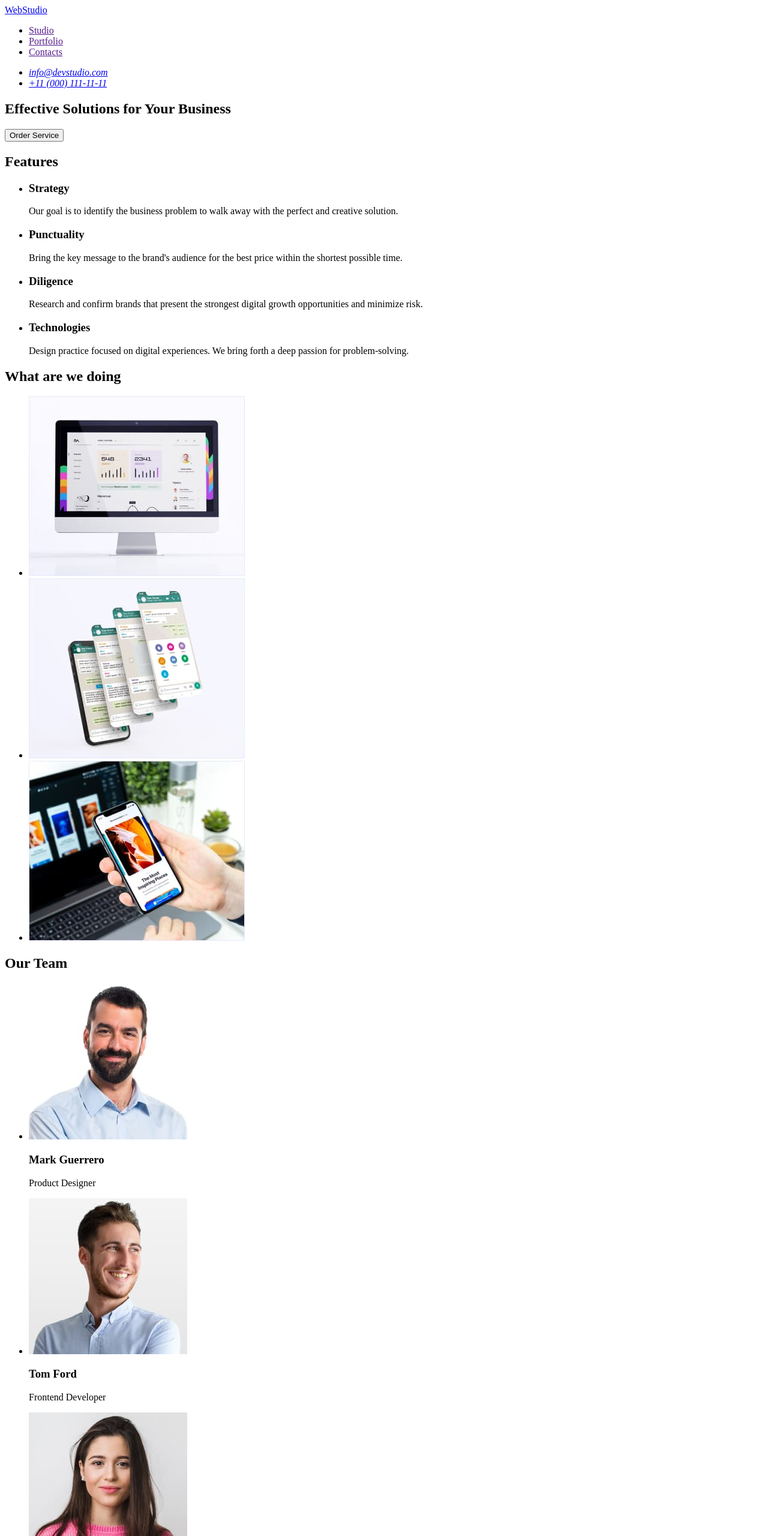
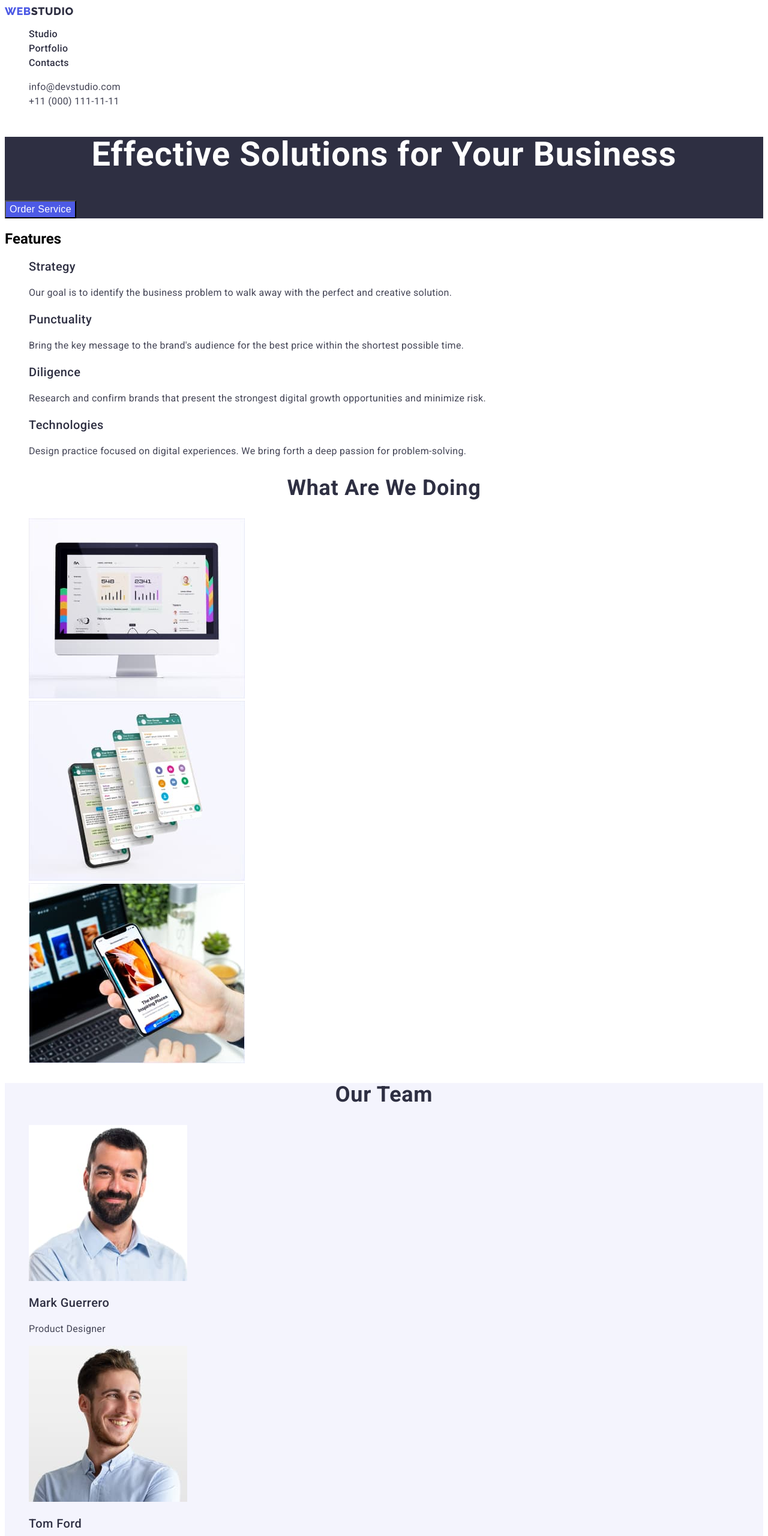
Before and after one commit to annanovytska/goit-markup-hw-02, a plain HTML site: page index.html in a window 1280 px wide. Shown: the top 2560 px of the page at 60% size. Drawn offline with Linux system fonts and the light colour scheme.

Commit message:
add css and portfolio.html

```diff
--- /dev/null
+++ b/css/styles.css
@@ -0,0 +1,229 @@
+:root {
+  --navyblue-color-titles: #2e2f42;
+  --slate-color-text: #434455;
+  --white-color: #ffffff;
+  --primary-accent-color: #4d5ae5;
+  --secundary-accent-color: #f4f4fd;
+}
+
+body {
+  font-family: "Roboto", sans-serif;
+}
+
+/* UTILITIES */
+
+.list {
+  list-style: none;
+}
+
+/* HEADER */
+
+.header {
+}
+.header-nav {
+}
+.logo {
+  font-size: 18px;
+  font-family: Raleway, sans-serif;
+  font-weight: 800;
+  line-height: 1.17;
+  letter-spacing: 0.54px;
+  text-transform: uppercase;
+  color: var(--navyblue-color-titles);
+  text-decoration: none;
+}
+.logo-accent {
+  color: var(--primary-accent-color);
+}
+.header-nav-menu {
+}
+.header-item {
+}
+.nav-link {
+  font-size: 16px;
+  font-weight: 500;
+  line-height: 1.5;
+  letter-spacing: 0.32px;
+  color: var(--navyblue-color-titles);
+  text-decoration: none;
+}
+
+.nav-link:hover,
+.nav-link:focus{
+    color: #404BBF;
+}
+
+.header-adress {
+}
+.adress-menu {
+}
+.adress-item {
+}
+.adress-link {
+  font-size: 16px;
+  font-weight: 400;
+  font-style: normal;
+  line-height: 1.5;
+  letter-spacing: 0.32px;
+  color: var(--slate-color-text);
+  text-decoration: none;
+}
+
+.adress-link:hover,
+.adress-link:focus{
+    color: #404BBF;
+}
+
+/* HERO */
+.hero {
+  background-color: var(--navyblue-color-titles);
+}
+.hero-title {
+  font-size: 56px;
+  font-weight: 700;
+  line-height: 1.07;
+  letter-spacing: 1.12px;
+  color: var(--white-color);
+  text-align: center;
+}
+.hero-button {
+  font-size: 16px;
+  font-weight: 500;
+  line-height: 1.5;
+  letter-spacing: 0.64px;
+  letter-spacing: 0.32px;
+  color: var(--white-color);
+  background-color: var(--primary-accent-color);
+}
+
+.hero-button:hover,
+.hero-button:focus{
+    background-color: #404BBF;
+}
+
+/* FEATURES */
+
+.features {
+}
+.features-menu {
+}
+.features-item {
+}
+.features-title {
+  font-size: 20px;
+  font-weight: 500;
+  line-height: 1.2;
+  letter-spacing: 0.4px;
+  color: var(--navyblue-color-titles);
+}
+.features-text {
+  font-size: 16px;
+  font-weight: 400;
+  line-height: 1.5;
+  letter-spacing: 0.32px;
+  color: var(--slate-color-text);
+}
+
+/* OUR WORK */
+
+.work-title {
+  font-size: 36px;
+  font-weight: 700;
+  line-height: 1.11;
+  letter-spacing: 0.72px;
+  text-transform: capitalize;
+  color: var(--navyblue-color-titles);
+  text-align: center;
+}
+
+/* OUR TEAM */
+
+.team {
+  background-color: var(--secundary-accent-color);
+}
+.team-title {
+  font-size: 36px;
+  font-weight: 700;
+  line-height: 1.11;
+  letter-spacing: 0.72px;
+  text-transform: capitalize;
+  color: var(--navyblue-color-titles);
+  text-align: center;
+}
+.team-menu {
+}
+.team-item {
+}
+.name {
+  font-size: 20px;
+  font-weight: 500;
+  line-height: 1.2;
+  letter-spacing: 0.4px;
+  color: var(--navyblue-color-titles);
+}
+.position {
+  font-size: 16px;
+  font-weight: 400;
+  line-height: 1.5;
+  letter-spacing: 0.32px;
+  color: var(--slate-color-text);
+}
+
+/* FOOTER */
+
+.footer {
+  background-color: var(--navyblue-color-titles);
+}
+
+.footer-logo {
+  font-size: 18px;
+  font-family: Raleway, sans-serif;
+  font-weight: 800;
+  line-height: 1.17;
+  letter-spacing: 0.54px;
+  text-transform: uppercase;
+  color: var(--secundary-accent-color);
+  text-decoration: none;
+}
+
+.footer-text {
+  font-size: 16px;
+  font-weight: 400;
+  line-height: 1.5;
+  letter-spacing: 0.32px;
+  color: var(--secundary-accent-color);
+}
+
+/* PORTFOLIO */
+
+.portfolio-button {
+  font-size: 16px;
+  font-weight: 500;
+  line-height: 1.5;
+  letter-spacing: 0.64px;
+  color: var(--primary-accent-color);
+  background-color: var(--secundary-accent-color);
+  text-align: center;
+}
+
+.portfolio-button:hover,
+.portfolio-button:focus {
+  color: var(--white-color);
+  background-color: #404bbf;
+}
+
+.portfolio-title {
+  font-size: 20px;
+  font-weight: 500;
+  line-height: 1.2;
+  letter-spacing: 0.4px;
+  color: var(--navyblue-color-titles);
+}
+
+.portfolio-text {
+  font-size: 16px;
+  font-weight: 400;
+  line-height: 1.5;
+  letter-spacing: 0.32px;
+  color: var(--slate-color-text);
+}
--- a/index.html
+++ b/index.html
@@ -1,70 +1,92 @@
 <!DOCTYPE html>
 <html lang="en">
   <head>
-    <meta charset="UTF-8">
-    <meta name="viewport" content="width=device-width, initial-scale=1.0">
+    <meta charset="UTF-8" />
+    <meta name="viewport" content="width=device-width, initial-scale=1.0" />
     <title>Document</title>
+    <link rel="preconnect" href="https://fonts.googleapis.com" />
+    <link rel="preconnect" href="https://fonts.gstatic.com" crossorigin />
+    <link
+      href="https://fonts.googleapis.com/css2?family=Raleway:wght@800&family=Roboto:wght@400;500;700&display=swap"
+      rel="stylesheet"
+    />
+    <link rel="stylesheet" href="./css/styles.css" />
   </head>
   <body>
-
     <!-- Header -->
 
-    <header>
-        <nav>
-            <a href="./index.html">WebStudio</a>
-            <ul>
-                <li>
-                    <a href="">Studio</a>
+    <header class="header">
+      <nav class="header-nav">
+        <a class="logo" href="./index.html"
+          ><span class="logo-accent">Web</span>Studio</a
+        >
+        <ul class="header-nav-menu list">
+          <li class="header-item">
+            <a class="nav-link" href="">Studio</a>
           </li>
-                <li>
-                    <a href="">Portfolio</a>
+          <li class="header-item">
+            <a class="nav-link" href="./portfolio.html">Portfolio</a>
           </li>
-                <li>
-                    <a href="">Contacts</a>
+          <li class="header-item">
+            <a class="nav-link" href="">Contacts</a>
           </li>
         </ul>
       </nav>
-        <address>
-            <ul>
-                <li>
-                    <a href="mailto:info@devstudio.com">info@devstudio.com</a>
+      <address class="header-adress">
+        <ul class="adress-menu list">
+          <li class="adress-item">
+            <a class="adress-link" href="mailto:info@devstudio.com"
+              >info@devstudio.com</a
+            >
           </li>
-                <li>
-                    <a href="tel:+110001111111">+11 (000) 111-11-11</a>
+          <li class="adress-item">
+            <a class="adress-link" href="tel:+110001111111"
+              >+11 (000) 111-11-11</a
+            >
           </li>
         </ul>
       </address>
     </header>
     <main>
-
       <!-- Section Hero -->
 
-        <section>
-            <h1>Effective Solutions for Your Business</h1>
-            <button type="button">Order Service</button>
+      <section class="hero">
+        <h1 class="hero-title">Effective Solutions for Your Business</h1>
+        <button class="hero-button" type="button">Order Service</button>
       </section>
 
       <!-- Section 2 Features -->
 
-        <section>
+      <section class="features">
         <h2>Features</h2>
-            <ul>
-                <li>
-                    <h3>Strategy</h3>
-                    <p>Our goal is to identify the business
-                        problem to walk away with the perfect and creative solution. </p>
+        <ul class="features-menu list">
+          <li class="features-item">
+            <h3 class="features-title">Strategy</h3>
+            <p class="features-text">
+              Our goal is to identify the business problem to walk away with the
+              perfect and creative solution.
+            </p>
           </li>
-                <li>
-                    <h3>Punctuality</h3>
-                    <p>Bring the key message to the brand's audience for the best price within the shortest possible time.</p>
+          <li class="features-item">
+            <h3 class="features-title">Punctuality</h3>
+            <p class="features-text">
+              Bring the key message to the brand's audience for the best price
+              within the shortest possible time.
+            </p>
           </li>
-                <li>
-                    <h3>Diligence</h3>
-                    <p>Research and confirm brands that present the strongest digital growth opportunities and minimize risk.</p>
+          <li class="features-item">
+            <h3 class="features-title">Diligence</h3>
+            <p class="features-text">
+              Research and confirm brands that present the strongest digital
+              growth opportunities and minimize risk.
+            </p>
           </li>
-                <li>
-                    <h3>Technologies</h3>
-                    <p>Design practice focused on digital experiences. We bring forth a deep passion for problem-solving.</p>
+          <li class="features-item">
+            <h3 class="features-title">Technologies</h3>
+            <p class="features-text">
+              Design practice focused on digital experiences. We bring forth a
+              deep passion for problem-solving.
+            </p>
           </li>
         </ul>
       </section>
@@ -72,56 +94,94 @@
       <!-- Section 3 Our Work -->
 
       <section>
-            <h2>What are we doing</h2>
-            <ul>
+        <h2 class="work-title">What are we doing</h2>
+        <ul class="list">
           <li>
-                    <img src="./images/section-work/computer.jpg" alt="computer" width="360" height="300">
+            <img
+              src="./images/section-work/computer.jpg"
+              alt="computer"
+              width="360"
+              height="300"
+            />
           </li>
           <li>
-                    <img src="./images/section-work/socials.jpg" alt="socials" width="360" height="300">
+            <img
+              src="./images/section-work/socials.jpg"
+              alt="socials"
+              width="360"
+              height="300"
+            />
           </li>
           <li>
-                    <img src="./images/section-work/phone.jpg" alt="phone" width="360" height="300">
+            <img
+              src="./images/section-work/phone.jpg"
+              alt="phone"
+              width="360"
+              height="300"
+            />
           </li>
         </ul>
       </section>
 
       <!-- Section 4 Our Team -->
 
-        <section>
-            <h2>Our Team</h2>
-            <ul>
-                <li>
-                    <img src="./images/section-team/MarkGuerrero.jpg" alt="Mark Guerrero" width="264" height="260">
-                    <h3>Mark Guerrero</h3>
-                    <p>Product Designer</p>
+      <section class="team">
+        <h2 class="team-title">Our Team</h2>
+        <ul class="team-menu list">
+          <li class="team-item">
+            <img
+              src="./images/section-team/MarkGuerrero.jpg"
+              alt="Mark Guerrero"
+              width="264"
+              height="260"
+            />
+            <h3 class="name">Mark Guerrero</h3>
+            <p class="position">Product Designer</p>
           </li>
-                <li>
-                    <img src="./images/section-team/TomFord.jpg" alt="Tom Ford" width="264" height="260">
-                    <h3>Tom Ford</h3>
-                    <p>Frontend Developer</p>
+          <li class="team-item">
+            <img
+              src="./images/section-team/TomFord.jpg"
+              alt="Tom Ford"
+              width="264"
+              height="260"
+            />
+            <h3 class="name">Tom Ford</h3>
+            <p class="position">Frontend Developer</p>
           </li>
-                <li>
-                    <img src="./images/section-team/CamilaGarcia.jpg" alt="Camila Garcia" width="264" height="260">
-                    <h3>Camila Garcia</h3>
-                    <p>Marketing</p>
+          <li class="team-item">
+            <img
+              src="./images/section-team/CamilaGarcia.jpg"
+              alt="Camila Garcia"
+              width="264"
+              height="260"
+            />
+            <h3 class="name">Camila Garcia</h3>
+            <p class="position">Marketing</p>
           </li>
-                <li>
-                    <img src="./images/section-team/DanielWilson.jpg" alt="Daniel Wilson" width="264" height="260">
-                    <h3>Daniel Wilson</h3>
-                    <p>UI Designer</p>
+          <li class="team-item">
+            <img
+              src="./images/section-team/DanielWilson.jpg"
+              alt="Daniel Wilson"
+              width="264"
+              height="260"
+            />
+            <h3 class="name">Daniel Wilson</h3>
+            <p class="position">UI Designer</p>
           </li>
         </ul>
       </section>
-
     </main>
 
     <!-- Footer -->
 
-      <footer>
-        <a href="./index.html">WebStudio</a>
-        <p>Increase the flow of customers and sales for your business with digital marketing & growth solutions.</p>
+    <footer class="footer">
+      <a class="footer-logo" href="./index.html"
+        ><span class="logo-accent">Web</span>Studio</a
+      >
+      <p class="footer-text">
+        Increase the flow of customers and sales for your business with digital
+        marketing & growth solutions.
+      </p>
     </footer>
-
   </body>
 </html>
```
Also changed, not shown: portfolio.html (added, +170 -0 lines), images/portfolio/eight.jpg (added), images/portfolio/five.jpg (added), images/portfolio/four.jpg (added), images/portfolio/nine.jpg (added), images/portfolio/one.jpg (added), images/portfolio/seven.jpg (added), images/portfolio/six.jpg (added), images/portfolio/three.jpg (added), images/portfolio/two.jpg (added), 2 other files. Lines whose indentation alone changed are shown as unchanged.
